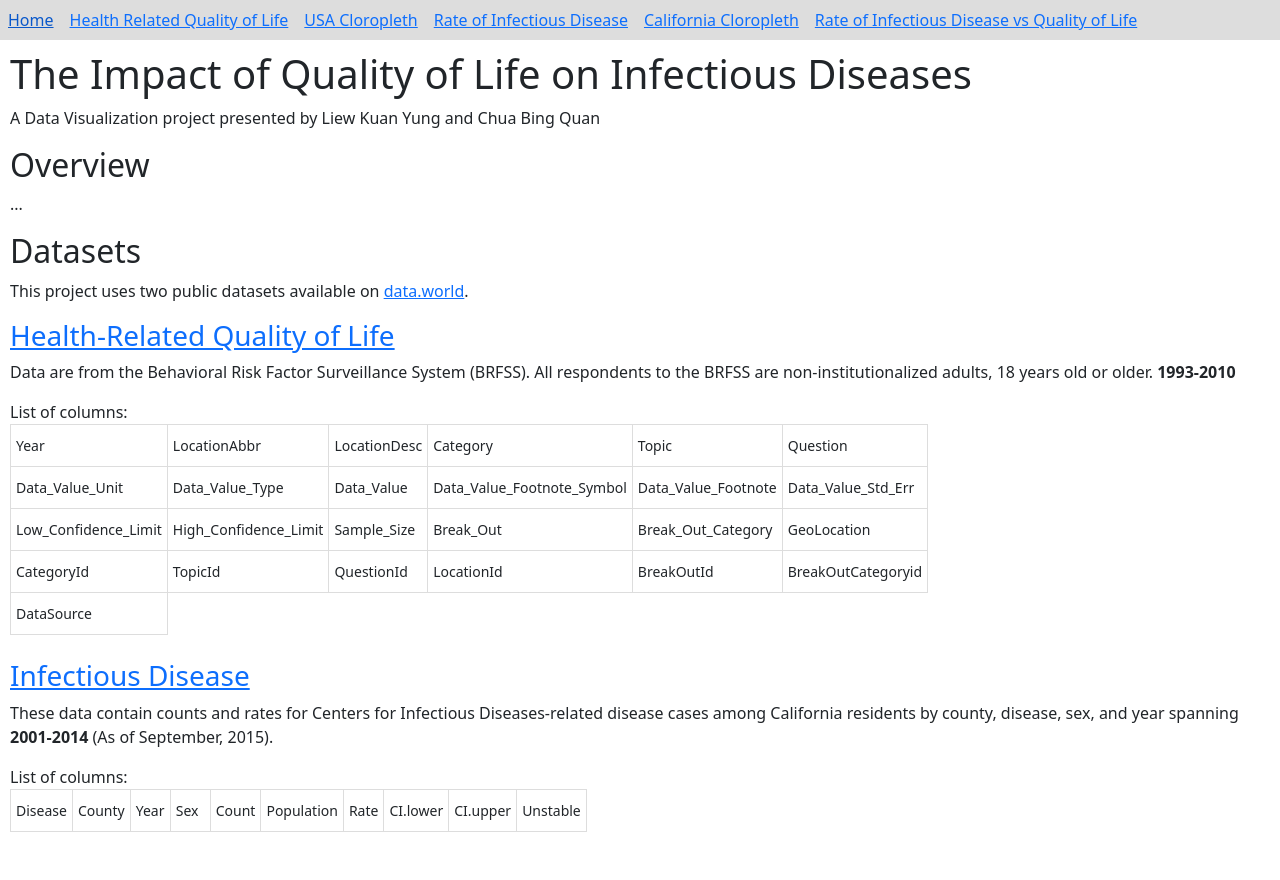
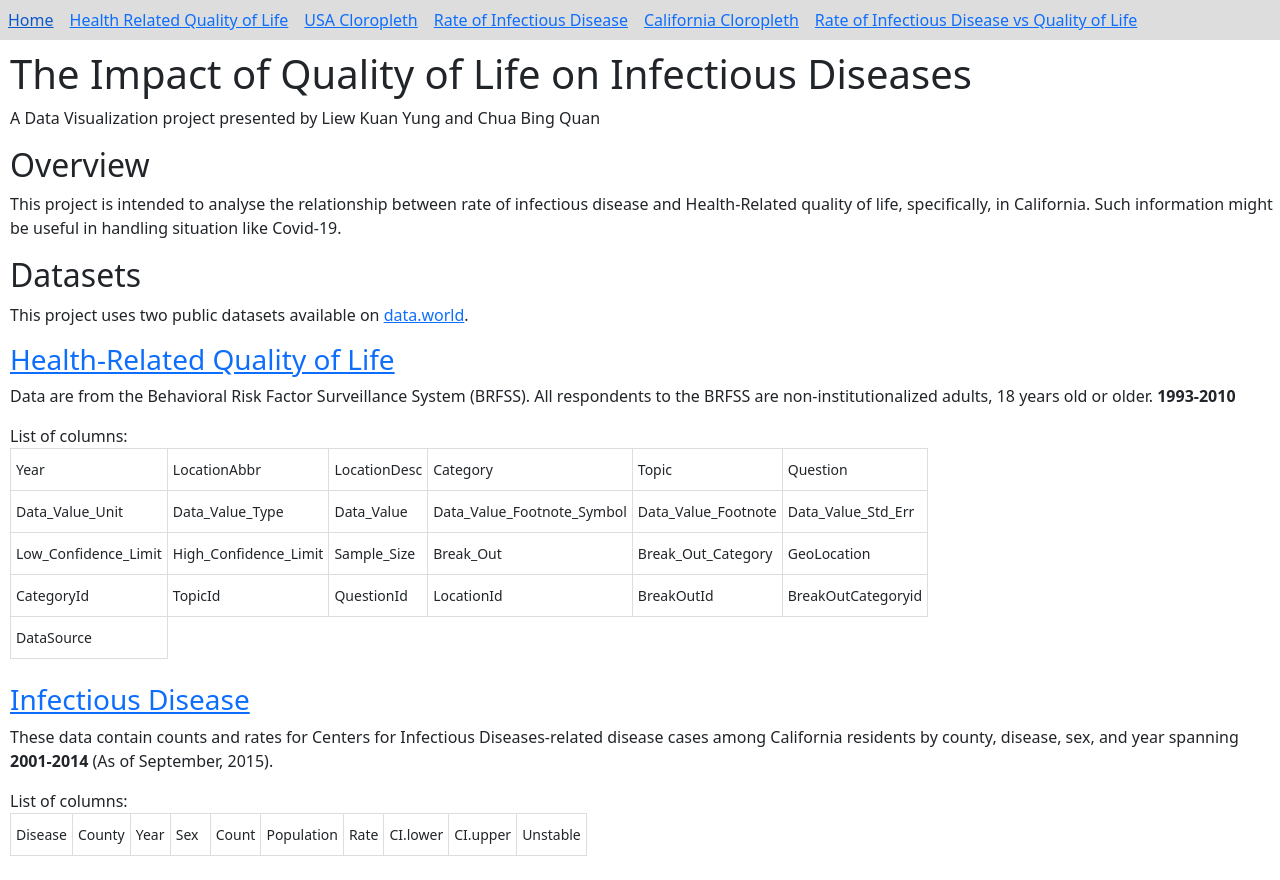
Before and after one commit to BingQuanChua/Quality-of-Life, a React (Create React App) app in the folder react-app/: page / in a window 1280 px wide. Before the commit the page ends 856 px from the top, so only its background shows below. Built offline with nearby package versions, Linux system fonts and the light colour scheme.

Commit message:
feat: add overview and styling

```diff
--- a/react-app/public/california.html
+++ b/react-app/public/california.html
@@ -16,7 +16,7 @@
   <body>
     <div id="navbar">
       <ul>
-        <li>
+        <li id="seperator">
           <a href="/">Home</a>
         </li>
         <li>
@@ -25,10 +25,10 @@
         <li>
           <a href="/usa.html">USA Cloropleth</a>
         </li>
-        <li>
+        <li id="seperator">
           <a href="/disease-viz">Rate of Infectious Disease</a>
         </li>
-        <li>
+        <li id="seperator">
           <a href="/california.html">California Cloropleth</a>
         </li>
         <li>
--- a/react-app/public/style.css
+++ b/react-app/public/style.css
@@ -59,3 +59,7 @@ div.tooltip {
   padding: 8px;
   background-color: #dddddd;
 }
+
+/* #navbar #seperator {
+  background-color: #bbbbbb;
+} */
--- a/react-app/public/usa.html
+++ b/react-app/public/usa.html
@@ -16,7 +16,7 @@
   <body>
     <div id="navbar">
       <ul>
-        <li>
+        <li id="seperator">
           <a href="/">Home</a>
         </li>
         <li>
@@ -25,10 +25,10 @@
         <li>
           <a href="/usa.html">USA Cloropleth</a>
         </li>
-        <li>
+        <li id="seperator">
           <a href="/disease-viz">Rate of Infectious Disease</a>
         </li>
-        <li>
+        <li id="seperator">
           <a href="/california.html">California Cloropleth</a>
         </li>
         <li>
--- a/react-app/src/components/Home.js
+++ b/react-app/src/components/Home.js
@@ -4,13 +4,20 @@ export default function Home() {
   return (
     <div style={{ marginLeft: 10, marginTop: 10 }}>
       <h1>The Impact of Quality of Life on Infectious Diseases</h1>
+
       <p>
-        A Data Visualization project presented by Liew Kuan Yung and Chua Bing
-        Quan
+        A Data Visualization project presented by
+        Liew Kuan Yung and Chua Bing Quan
       </p>
 
       <h2>Overview</h2>
-      <p>...</p>
+
+      <p>
+        This project is intended to analyse the relationship between rate of
+        infectious disease and Health-Related quality of life, specifically,
+        in California. Such information might be useful in handling situation
+        like Covid-19.
+      </p>
 
       <h2>Datasets</h2>
 
--- a/react-app/src/components/Navbar.css
+++ b/react-app/src/components/Navbar.css
@@ -19,6 +19,10 @@
   float: left;
 }
 
+/* #navbar #seperator {
+  background-color: #cccccc;
+} */
+
 #navbar li a {
   display: block;
   padding: 8px;
--- a/react-app/src/components/Navbar.js
+++ b/react-app/src/components/Navbar.js
@@ -17,19 +17,19 @@ export default function Navbar() {
       <div>
         <nav id="navbar">
           <ul>
-            <li>
+            <li id="seperator">
               <Link to="/">Home</Link>
             </li>
             <li>
               <Link to="/health-viz">Health Related Quality of Life</Link>
             </li>
-            <li>
+            <li id="seperator">
               <a href="/usa.html">USA Cloropleth</a>
             </li>
             <li>
               <Link to="/disease-viz">Rate of Infectious Disease</Link>
             </li>
-            <li>
+            <li id="seperator">
               <a href="/california.html">California Cloropleth</a>
             </li>
             <li>
```
